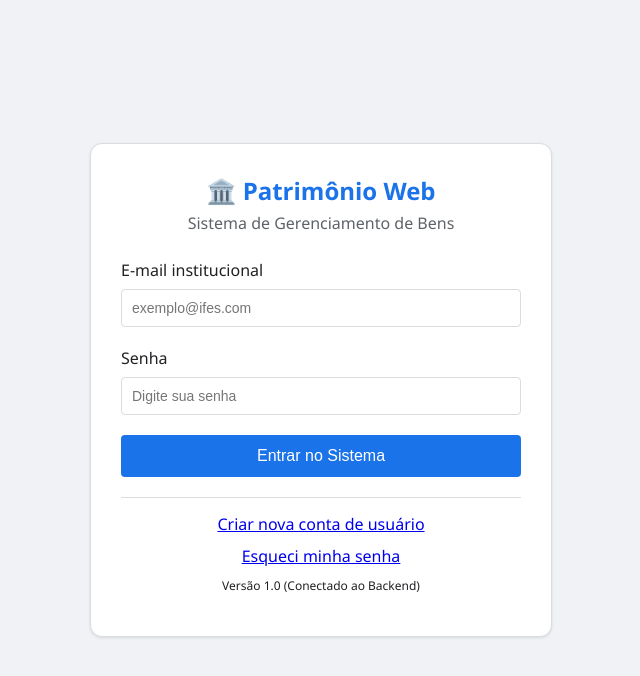
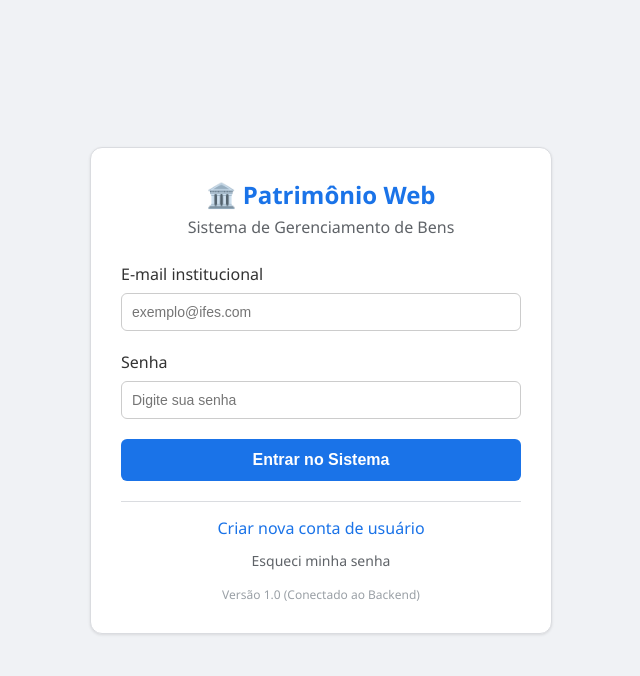
Before and after one commit to JoaoPedroNevesAI/Gestao-materiais-escritorio-frontend, a React (Vite) app: page / in a window 1280 px wide. Shown: the top 676 px of the page, without its empty margins (319-959 px from the left). Built offline with nearby package versions, Linux system fonts and the light colour scheme.

Commit message:
feat: corrige recuperacao de permissao no login e estiliza tela de movimentacao

```diff
--- a/src/components/AprovacaoMovimentacao.jsx
+++ b/src/components/AprovacaoMovimentacao.jsx
@@ -1,5 +1,5 @@
 import React, { useState, useEffect } from 'react';
-import api from '../services/api'; // Sua instância do Axios
+import api, { listarMateriais, listarLocais } from '../services/api';
 
 export default function AprovacaoMovimentacao() {
   // Estados para os campos do formulário
@@ -13,16 +13,16 @@ export default function AprovacaoMovimentacao() {
   const [loading, setLoading] = useState(false);
   const [mensagem, setMensagem] = useState({ tipo: '', texto: '' });
 
-  // Carrega os materiais e locais disponíveis assim que a tela abre
+  // Carrega os materiais e locais disponíveis usando os serviços limpos
   useEffect(() => {
     const buscarDados = async () => {
       try {
-        const [resMateriais, resLocais] = await Promise.all([
-          api.get('/api/material'), // Rota de listar materiais da doc
-          api.get('/api/local')     // Rota de locais (subentendido na doc)
+        const [dadosMateriais, dadosLocais] = await Promise.all([
+          listarMateriais(),
+          listarLocais()
         ]);
-        setMateriais(resMateriais.data);
-        setLocais(resLocais.data);
+        setMateriais(dadosMateriais || []);
+        setLocais(dadosLocais || []);
       } catch (err) {
         console.error("Erro ao carregar dados iniciais", err);
       }
@@ -42,7 +42,6 @@ export default function AprovacaoMovimentacao() {
     setLoading(true);
     setMensagem({ tipo: '', texto: '' });
 
-    // Monta o objeto exatamente como o Back-end do João Pedro espera
     const dadosTransferencia = {
       materialId: Number(materialSelecionado),
       localDestinoId: Number(localDestino),
@@ -50,8 +49,7 @@ export default function AprovacaoMovimentacao() {
     };
 
     try {
-      // Endpoint exato da documentação do Back-end
-      await api.post('/api/movimentacao/transferir', dadosTransferencia);
+      await api.post('/movimentacao/transferir', dadosTransferencia);
 
       setMensagem({ tipo: 'sucesso', texto: 'Material transferido com sucesso!' });
 
@@ -59,6 +57,10 @@ export default function AprovacaoMovimentacao() {
       setMaterialSelecionado('');
       setLocalDestino('');
       setObservacao('');
+
+      // Atualiza a lista de materiais para recalcular as quantidades na tela
+      const novosMateriais = await listarMateriais();
+      setMateriais(novosMateriais || []);
     } catch (err) {
       setMensagem({ tipo: 'erro', texto: 'Erro ao realizar a transferência. Verifique os dados.' });
       console.error(err);
@@ -67,41 +69,133 @@ export default function AprovacaoMovimentacao() {
     }
   };
 
+  // Objetos de estilo inline para substituir completamente o Tailwind e garantir o visual correto
+  const styles = {
+    container: {
+      width: '100%',
+      maxWidth: '600px',
+      margin: '40px auto',
+      padding: '30px',
+      backgroundColor: '#fff',
+      borderRadius: '12px',
+      boxShadow: '0 4px 14px rgba(0, 0, 0, 0.08)',
+      border: '1px solid #dadce0',
+      boxSizing: 'border-box'
+    },
+    titulo: {
+      color: '#1a73e8',
+      fontSize: '22px',
+      fontWeight: 'bold',
+      margin: '0 0 25px 0',
+      display: 'flex',
+      alignItems: 'center',
+      gap: '10px'
+    },
+    formGroup: {
+      display: 'grid',
+      gap: '8px',
+      marginBottom: '20px'
+    },
+    label: {
+      fontSize: '14px',
+      fontWeight: '500',
+      color: '#333'
+    },
+    input: {
+      width: '100%',
+      padding: '10px 12px',
+      fontSize: '15px',
+      color: '#000',
+      backgroundColor: '#fff',
+      border: '1px solid #ccc',
+      borderRadius: '6px',
+      boxSizing: 'border-box',
+      outline: 'none',
+      transition: 'border-color 0.2s'
+    },
+    textarea: {
+      width: '100%',
+      padding: '10px 12px',
+      fontSize: '15px',
+      color: '#000',
+      backgroundColor: '#fff',
+      border: '1px solid #ccc',
+      borderRadius: '6px',
+      boxSizing: 'border-box',
+      outline: 'none',
+      height: '100px',
+      resize: 'none',
+      fontFamily: 'inherit'
+    },
+    botao: {
+      width: '100%',
+      padding: '12px',
+      fontSize: '16px',
+      fontWeight: 'bold',
+      color: '#fff',
+      backgroundColor: loading ? '#max-w-2xl' : '#1a73e8',
+      border: 'none',
+      borderRadius: '6px',
+      cursor: loading ? 'not-allowed' : 'pointer',
+      transition: 'background-color 0.2s',
+      marginTop: '10px'
+    },
+    mensagemSucesso: {
+      padding: '12px',
+      borderRadius: '6px',
+      backgroundColor: '#e6f4ea',
+      color: '#137333',
+      border: '1px solid #c2e7cb',
+      marginBottom: '20px',
+      fontWeight: '500'
+    },
+    mensagemErro: {
+      padding: '12px',
+      borderRadius: '6px',
+      backgroundColor: '#fce8e6',
+      color: '#c5221f',
+      border: '1px solid #fad2cf',
+      marginBottom: '20px',
+      fontWeight: '500'
+    }
+  };
+
   return (
-    <div className="p-6 max-w-2xl mx-auto bg-white rounded-lg shadow-md border border-gray-200 mt-10">
-      <h2 className="text-2xl font-bold mb-6 text-gray-800 flex items-center gap-2">
+    <div style={styles.container}>
+      <h2 style={styles.titulo}>
         📦 Transferência de Materiais (Movimentação)
       </h2>
 
       {mensagem.texto && (
-        <div className={`p-3 rounded mb-4 ${mensagem.tipo === 'sucesso' ? 'bg-green-100 text-green-700' : 'bg-red-100 text-red-700'}`}>
+        <div style={mensagem.tipo === 'sucesso' ? styles.mensagemSucesso : styles.mensagemErro}>
+          {mensagem.tipo === 'sucesso' ? '✅ ' : '❌ '}
           {mensagem.texto}
         </div>
       )}
 
-      <form onSubmit={handleTransferir} className="space-y-4">
+      <form onSubmit={handleTransferir}>
         {/* Select de Materiais */}
-        <div>
-          <label className="block text-sm font-medium text-gray-700 mb-1">Selecione o Material</label>
+        <div style={styles.formGroup}>
+          <label style={styles.label}>Selecione o Material</label>
           <select
             value={materialSelecionado}
             onChange={(e) => setMaterialSelecionado(e.target.value)}
-            className="w-full p-2 border border-gray-300 rounded focus:ring-2 focus:ring-blue-500 text-black"
+            style={styles.input}
           >
             <option value="">-- Escolha um material --</option>
             {materiais.map(m => (
-              <option key={m.id} value={m.id}>{m.nome} (Qtd: {m.quantidade})</option>
+              <option key={m.id} value={m.id}>{m.nome} (Qtd: {m.quantidade || 0})</option>
             ))}
           </select>
         </div>
 
         {/* Select de Destino */}
-        <div>
-          <label className="block text-sm font-medium text-gray-700 mb-1">Local de Destino</label>
+        <div style={styles.formGroup}>
+          <label style={styles.label}>Local de Destino</label>
           <select
             value={localDestino}
             onChange={(e) => setLocalDestino(e.target.value)}
-            className="w-full p-2 border border-gray-300 rounded focus:ring-2 focus:ring-blue-500 text-black"
+            style={styles.input}
           >
             <option value="">-- Escolha o destino --</option>
             {locais.map(l => (
@@ -111,13 +205,13 @@ export default function AprovacaoMovimentacao() {
         </div>
 
         {/* Campo de Observação */}
-        <div>
-          <label className="block text-sm font-medium text-gray-700 mb-1">Observação (Opcional)</label>
+        <div style={styles.formGroup}>
+          <label style={styles.label}>Observação (Opcional)</label>
           <textarea
             value={observacao}
             onChange={(e) => setObservacao(e.target.value)}
             placeholder="Ex: Transferência para manutenção, troca de setor..."
-            className="w-full p-2 border border-gray-300 rounded focus:ring-2 focus:ring-blue-500 text-black h-24 resize-none"
+            style={styles.textarea}
           />
         </div>
 
@@ -125,7 +219,10 @@ export default function AprovacaoMovimentacao() {
         <button
           type="submit"
           disabled={loading}
-          className={`w-full text-white p-2.5 rounded font-medium transition-colors ${loading ? 'bg-gray-400' : 'bg-blue-600 hover:bg-blue-700'}`}
+          style={{
+            ...styles.botao,
+            backgroundColor: loading ? '#b8b8b8' : '#1a73e8'
+          }}
         >
           {loading ? 'Processando...' : 'Confirmar Transferência'}
         </button>
--- a/src/components/Login.jsx
+++ b/src/components/Login.jsx
@@ -1,4 +1,4 @@
-import { useState } from 'react';
+import React, { useState } from 'react';
 import { toast } from 'react-toastify';
 import { jwtDecode } from 'jwt-decode';
 import { realizarLogin } from '../services/api';
@@ -22,22 +22,29 @@ export default function Login({ aoLogar }) {
         throw new Error("Token não retornado pelo servidor");
       }
 
-      // Decodifica o token para capturar a autoridade real vinda do backend
+      // 1. Decodifica o token para capturar o nome de usuário baseado no e-mail
       const decoded = jwtDecode(token);
-      const nomeUsuario = decoded.sub.split('@')[0];
+      const nomeUsuario = decoded.sub ? decoded.sub.split('@')[0] : (dados.nome || 'Usuário');
       const nomeFormatado = nomeUsuario.charAt(0).toUpperCase() + nomeUsuario.slice(1);
 
-      // Pega dinamicamente as permissões atribuídas
-      let roleReal = 'ROLE_CLIENTE';
-      if (decoded.authorities) {
+      // 2. PRIORIDADE MÁXIMA: Usa a role que veio direto na resposta do JSON (dados.role).
+      // Se não existir, tenta ler o array de authorities do JWT. Se falhar, vira CLIENTE.
+      let roleReal = dados?.role;
+
+      if (!roleReal && decoded.authorities) {
         if (Array.isArray(decoded.authorities)) {
-          roleReal = decoded.authorities[0] || 'ROLE_CLIENTE';
+          roleReal = decoded.authorities[0];
         } else if (typeof decoded.authorities === 'string') {
           roleReal = decoded.authorities;
         }
       }
 
-      // Envia os dados limpos e sincronizados para o manipulador do App.jsx
+      // Se mesmo assim continuar vazio, aplica o padrão seguro
+      if (!roleReal) {
+        roleReal = 'ROLE_CLIENTE';
+      }
+
+      // Envia os dados limpos e perfeitamente sincronizados para o App.jsx
       aoLogar({
         token: token,
         nome: nomeFormatado,
@@ -64,6 +71,7 @@ export default function Login({ aoLogar }) {
   return (
     <div style={{ display: 'flex', justifyContent: 'center', alignItems: 'center', height: '100vh', backgroundColor: '#f0f2f5' }}>
       <div className="card" style={{ width: '100%', maxWidth: '400px', padding: '30px', backgroundColor: '#fff', borderRadius: '12px' }}>
+
         <div style={{ textAlign: 'center', marginBottom: '25px' }}>
           <h2 style={{ color: '#1a73e8', margin: 0 }}>🏛️ Patrimônio Web</h2>
           <p style={{ color: '#5f6368', marginTop: '5px' }}>Sistema de Gerenciamento de Bens</p>
@@ -71,27 +79,63 @@ export default function Login({ aoLogar }) {
 
         <form onSubmit={handleSubmit} style={{ display: 'grid', gap: '20px' }}>
           <div style={{ display: 'grid', gap: '8px' }}>
-            <label>E-mail institucional</label>
-            <input type="email" value={email} onChange={(e) => setEmail(e.target.value)} placeholder="exemplo@ifes.com" required />
+            <label style={{ fontWeight: '500', color: '#333' }}>E-mail institucional</label>
+            <input
+              type="email"
+              value={email}
+              onChange={(e) => setEmail(e.target.value)}
+              placeholder="exemplo@ifes.com"
+              required
+              style={{ padding: '10px', borderRadius: '6px', border: '1px solid #ccc' }}
+            />
           </div>
 
           <div style={{ display: 'grid', gap: '8px' }}>
-            <label>Senha</label>
-            <input type="password" value={senha} onChange={(e) => setSenha(e.target.value)} placeholder="Digite sua senha" required />
+            <label style={{ fontWeight: '500', color: '#333' }}>Senha</label>
+            <input
+              type="password"
+              value={senha}
+              onChange={(e) => setSenha(e.target.value)}
+              placeholder="Digite sua senha"
+              required
+              style={{ padding: '10px', borderRadius: '6px', border: '1px solid #ccc' }}
+            />
           </div>
 
-          <button type="submit" className="btn btn-primary" style={{ padding: '12px', fontSize: '16px', cursor: 'pointer' }} disabled={carregando}>
+          <button
+            type="submit"
+            className="btn btn-primary"
+            disabled={carregando}
+            style={{
+              padding: '12px',
+              fontSize: '16px',
+              cursor: carregando ? 'not-allowed' : 'pointer',
+              backgroundColor: '#1a73e8',
+              color: '#fff',
+              border: 'none',
+              borderRadius: '6px',
+              fontWeight: 'bold',
+              transition: 'background-color 0.2s'
+            }}
+          >
             {carregando ? 'Autenticando...' : 'Entrar no Sistema'}
           </button>
         </form>
 
         <div style={{ marginTop: '20px', textAlign: 'center', borderTop: '1px solid #dadce0', paddingTop: '15px' }}>
           <div style={{ marginBottom: '10px' }}>
-            <a href="#" onClick={() => setMostrandoCadastro(true)}>Criar nova conta de usuário</a>
+            <a href="#" onClick={(e) => { e.preventDefault(); setMostrandoCadastro(true); }} style={{ color: '#1a73e8', textDecoration: 'none' }}>
+              Criar nova conta de usuário
+            </a>
           </div>
-          <a href="#" onClick={manipularEsqueciSenha}>Esqueci minha senha</a>
-          <p style={{ fontSize: '12px', marginTop: '10px' }}>Versão 1.0 (Conectado ao Backend)</p>
+          <a href="#" onClick={manipularEsqueciSenha} style={{ color: '#5f6368', textDecoration: 'none', fontSize: '14px' }}>
+            Esqueci minha senha
+          </a>
+          <p style={{ fontSize: '12px', marginTop: '15px', color: '#9aa0a6', margin: '15px 0 0 0' }}>
+            Versão 1.0 (Conectado ao Backend)
+          </p>
         </div>
+
       </div>
     </div>
   );
```
Also changed, not shown: src/App.jsx (+19 -38 lines).
